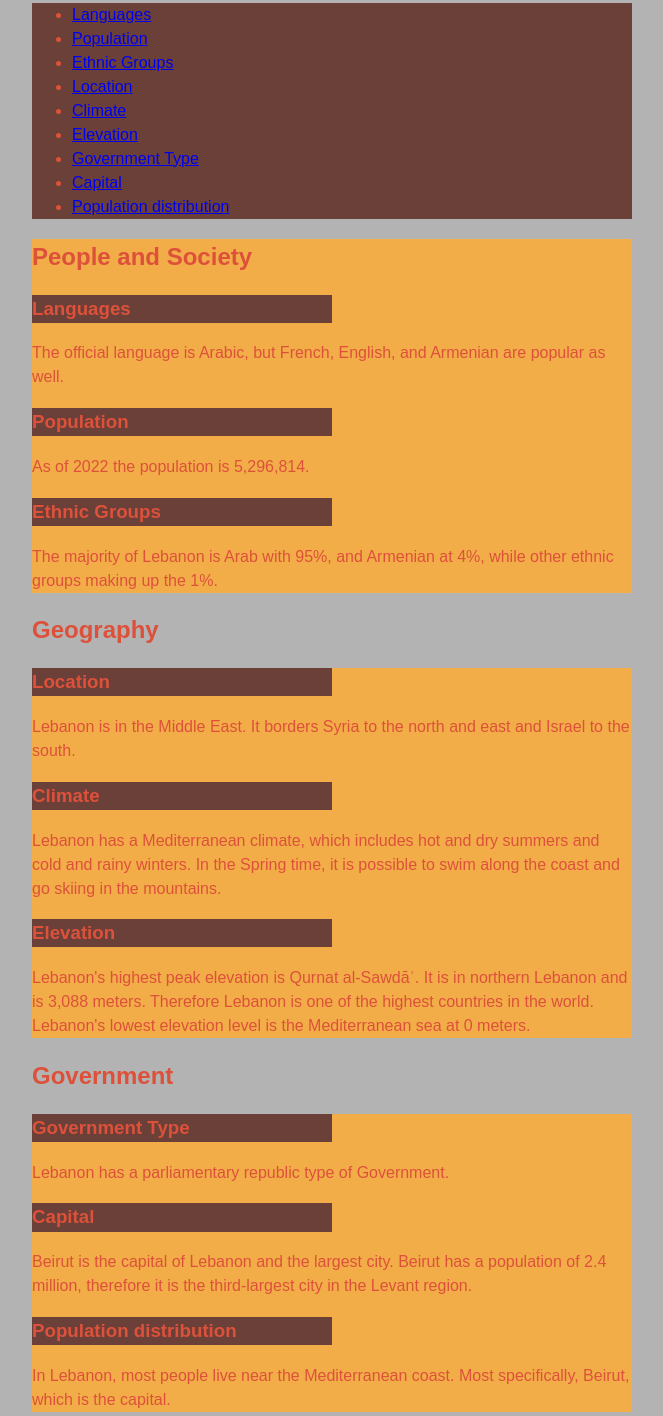
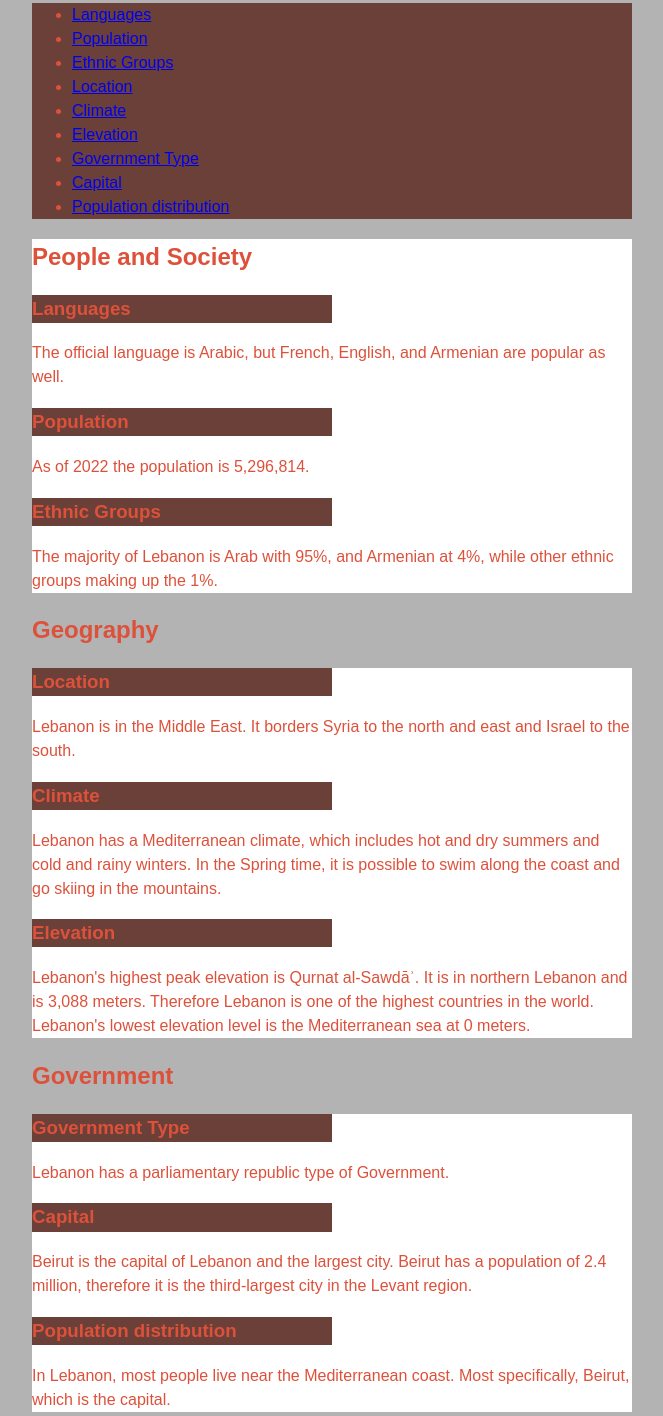
Before and after one commit to vmm84/vmm84.github.io, a plain HTML site: page lebanon.html in a window 1280 px wide. Shown: the part 224-1640 px from the top of the page, without its empty margins (208-871 px from the left). Drawn offline with Linux system fonts and the light colour scheme.

Commit message:
Update lebanon.css

```diff
--- a/css/lebanon.css
+++ b/css/lebanon.css
@@ -46,7 +46,7 @@ h3 {
 
 #People{
   box-sizing: content-box;
-  background-color: rgb(242,173,72);
+  background-color: rgb(255,255,255);
   width: 600px;
   content: 600px
   padding:6px, 6px
@@ -56,7 +56,7 @@ h3 {
 
 #Geography{
   box-sizing: content-box;
-  background-color: rgb(242,173,72);
+  background-color: rgb(255,255,255);
   width: 600px;
   content: 600px
   padding:6px, 6px
@@ -66,7 +66,7 @@ h3 {
 
 #Government{
   box-sizing: content-box;
-  background-color: rgb(242,173,72);
+  background-color: rgb(255,255,255);
   width: 600px;
   content: 600px
   padding:6px, 6px
```
